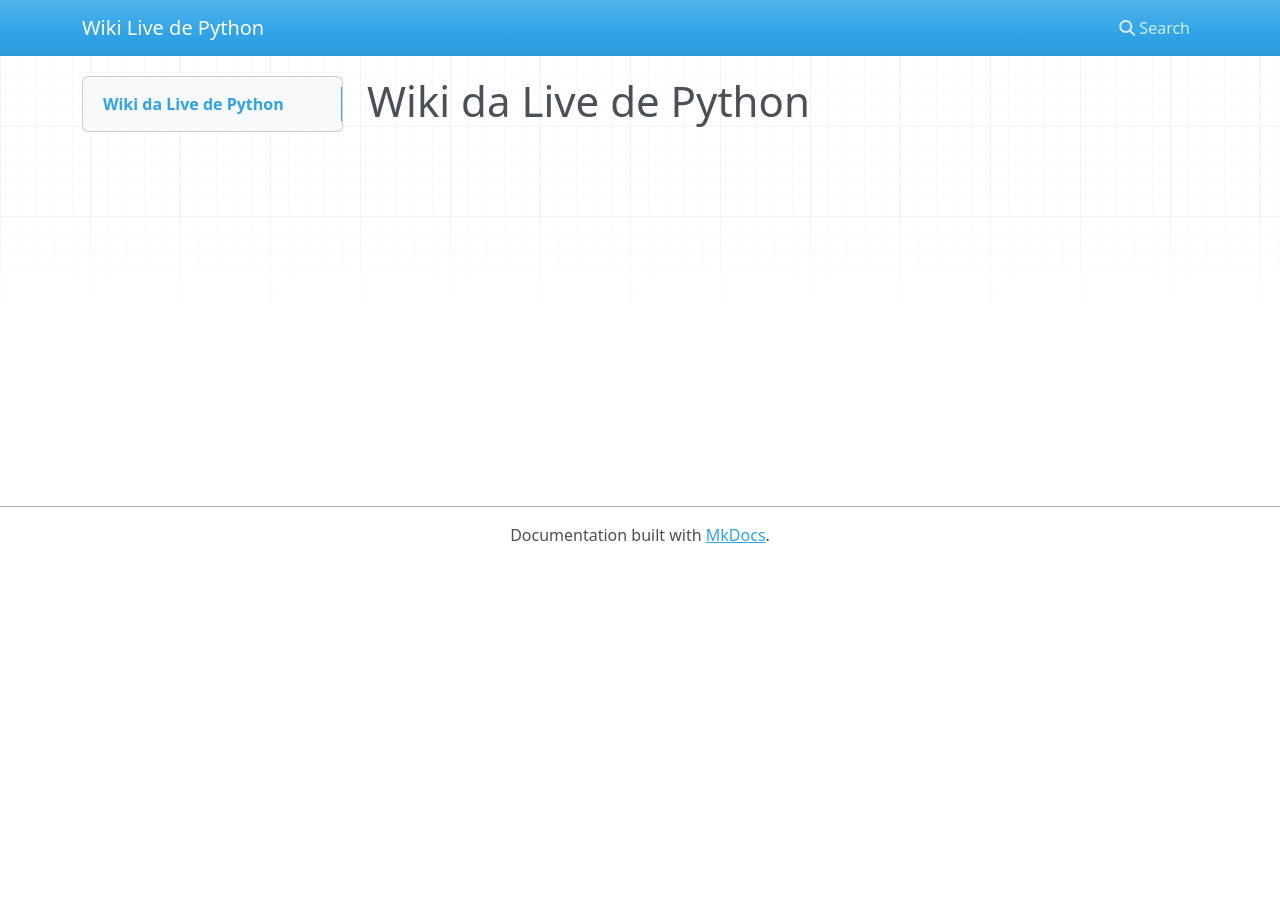
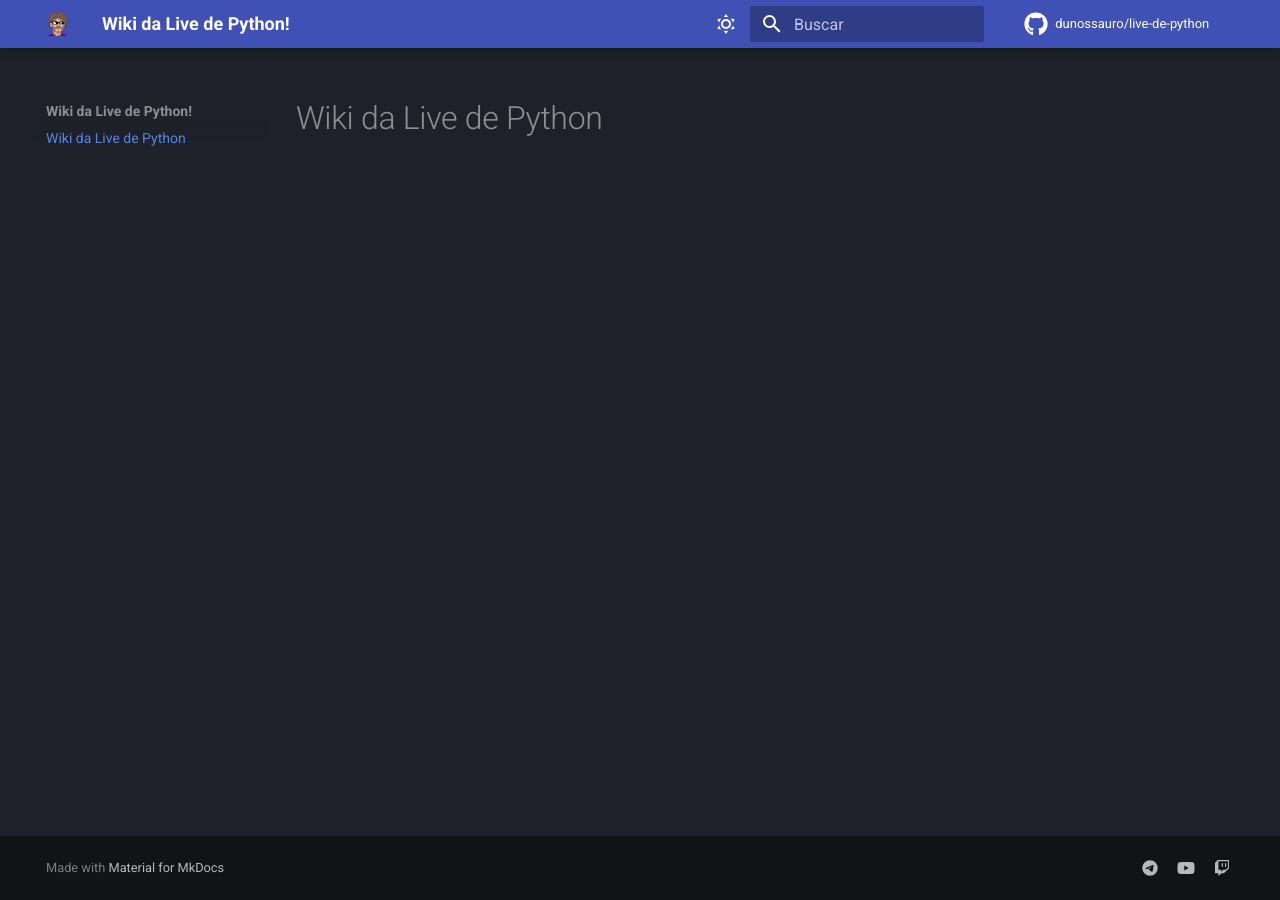
Before and after one commit to livedepython/wiki-live-de-python, an MkDocs documentation site: the page built from docs/index.md, in a window 1280 px wide. Built offline with MkDocs 1.6.1 and Material for MkDocs 9.7.7, drawn with Linux system fonts in a browser that asks for light colours; nearby versions of some CDN libraries; comment, search, counter and statistics services are not loaded.

Commit message:
Definir metadados e configurações da wiki

```diff
--- a/mkdocs.yml
+++ b/mkdocs.yml
@@ -1 +1,50 @@
-site_name: Wiki Live de Python
+# Informações gerais
+site_name: Wiki da Live de Python!
+site_url: https://wiki.dunossauro.live/
+site_author: Dunossauro (Eduardo Mendes)
+site_description: >-
+  Live de python é um projeto criado por @dunossauro para difundir o conhecimento na linguagem Python de maneira aberta e gratuita.
+  Esse projeto é mantido por vonluntários em uma campanha de financiamento coletivo.
+
+# Repositório
+repo_url: https://github.com/dunossauro/live-de-python/
+repo_name: dunossauro/live-de-python
+
+# Configurações
+theme:
+  name: material
+  language: pt-BR
+
+  font:
+    text: Roboto
+    code: Roboto Mono
+
+  palette:
+    - scheme: slate
+      toggle:
+        icon: material/weather-sunny
+        name: Escuro (dark mode)
+    - scheme: default
+      toggle:
+        icon: material/weather-night
+        name: Claro (light mode)
+
+  favicon: assets/images/favicon.png
+
+  logo: assets/images/logo.svg
+
+  icon:
+    repo: fontawesome/brands/github
+
+# Rodapé
+extra:
+  social:
+    - icon: fontawesome/brands/telegram
+      link: https://t.me/livepython
+      name: Telegram da Live de Python
+    - icon: fontawesome/brands/youtube
+      link: https://www.youtube.com/dunossauro
+      name: Youtube do Dunossauro
+    - icon: fontawesome/brands/twitch
+      link: https://www.twitch.tv/dunossauro
+      name: Twitch do Dunossauro
```
